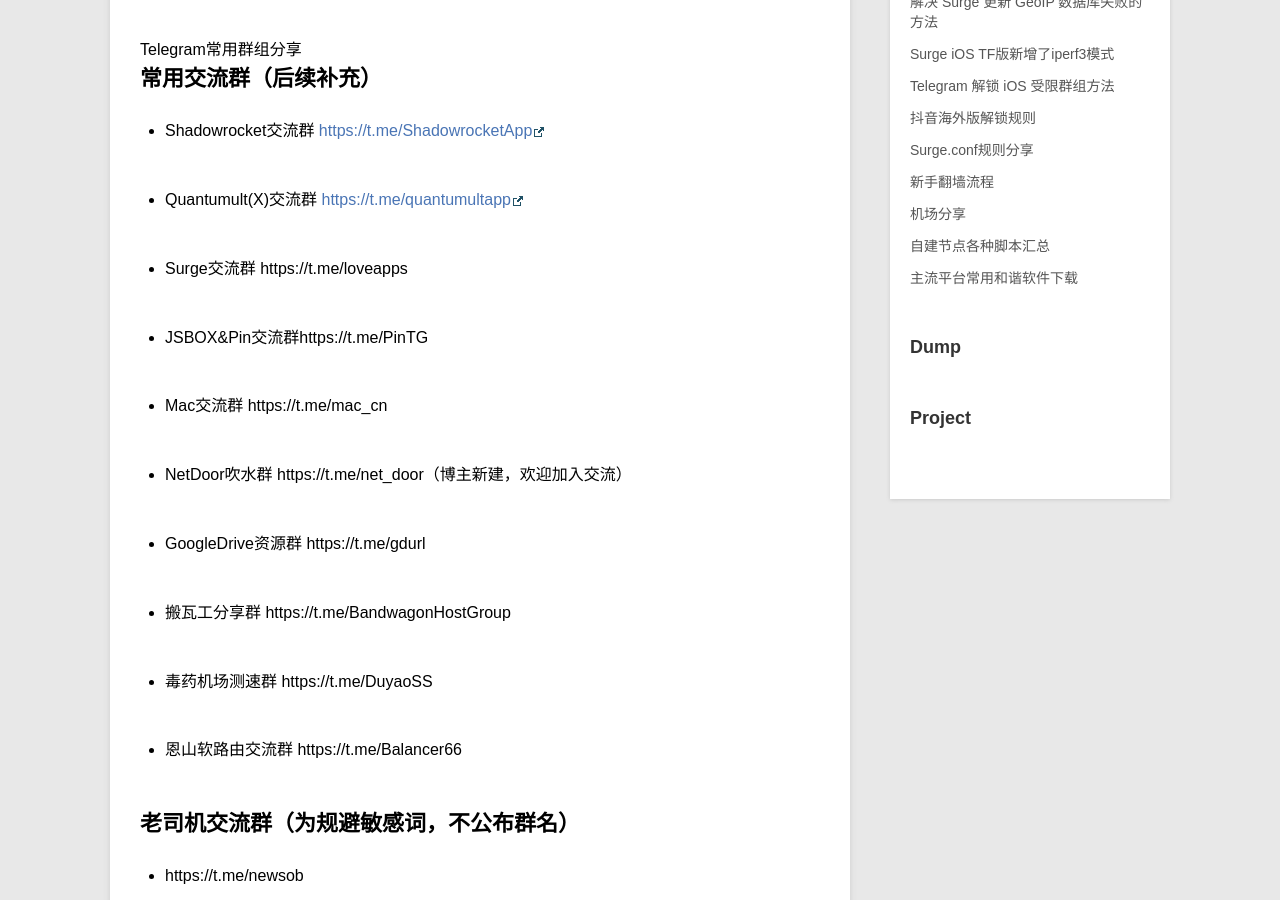
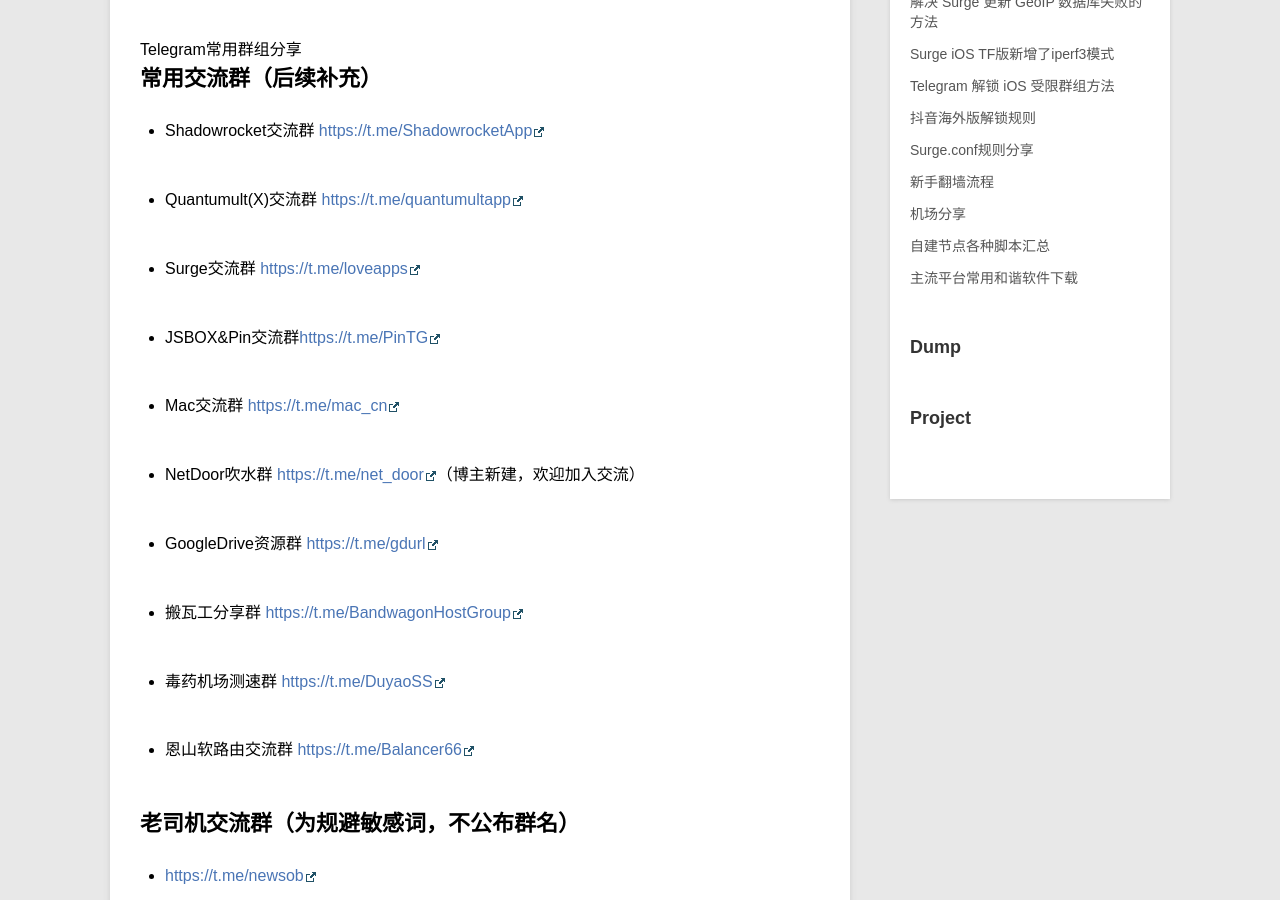
Before and after one commit to Darren-X1/Net-Door, a Jekyll site: the page built from _posts/blog/2020-01-19-tg-group.md, in a window 1280 px wide and 900 px high, scrolled down 219 px. Built offline with Jekyll 4.4.1, drawn with Linux system fonts in a browser that asks for light colours; part of the change alters nothing that is shown.

```diff
--- a/_posts/blog/2020-01-19-tg-group.md
+++ b/_posts/blog/2020-01-19-tg-group.md
@@ -15,32 +15,41 @@ category: blog
 
 * Quantumult(X)交流群 [https://t.me/quantumultapp](https://t.me/quantumultapp)
 
-* Surge交流群 https://t.me/loveapps
+* Surge交流群 [https://t.me/loveapps](https://t.me/loveapps)
 
-* JSBOX&Pin交流群https://t.me/PinTG
+* JSBOX&Pin交流群[https://t.me/PinTG](https://t.me/PinTG)
 
-* Mac交流群 https://t.me/mac_cn
+* Mac交流群 [https://t.me/mac_cn](https://t.me/mac_cn)
 
-* NetDoor吹水群 https://t.me/net_door（博主新建，欢迎加入交流）
+* NetDoor吹水群 [https://t.me/net_door](https://t.me/net_door)（博主新建，欢迎加入交流）
 
-* GoogleDrive资源群 https://t.me/gdurl
+* GoogleDrive资源群 [https://t.me/gdurl](https://t.me/gdurl)
 
-* 搬瓦工分享群 https://t.me/BandwagonHostGroup
+* 搬瓦工分享群 [https://t.me/BandwagonHostGroup](https://t.me/BandwagonHostGroup)
 
-* 毒药机场测速群 https://t.me/DuyaoSS
+* 毒药机场测速群 [https://t.me/DuyaoSS](https://t.me/DuyaoSS)
 
-* 恩山软路由交流群 https://t.me/Balancer66
+* 恩山软路由交流群 [https://t.me/Balancer66](https://t.me/Balancer66)
 
 
 ## 老司机交流群（为规避敏感词，不公布群名）
 
-* https://t.me/newsob
-* https://t.me/qingsongzhai1
-* https://t.me/jiao_chuan
-* https://t.me/inindertalk
-* https://t.me/slutty_wife
-* https://t.me/xiaolabasaojie
-* https://t.me/gsdfsdf
-* https://t.me/luchucao
-* https://t.me/R18kr
-* https://t.me/girls_topless
+* [https://t.me/newsob](https://t.me/newsob)
+
+* [https://t.me/qingsongzhai1](https://t.me/qingsongzhai1)
+
+* [https://t.me/jiao_chuan](ttps://t.me/jiao_chuan)
+
+* [https://t.me/inindertalk](https://t.me/inindertalk)
+
+* [https://t.me/slutty_wife](https://t.me/slutty_wife)
+
+* [https://t.me/xiaolabasaojie](https://t.me/xiaolabasaojie)
+
+* [https://t.me/gsdfsdf](https://t.me/gsdfsdf)
+
+* [https://t.me/luchucao](https://t.me/luchucao)
+
+* [https://t.me/R18kr](https://t.me/R18kr)
+
+* [https://t.me/girls_topless](https://t.me/girls_topless)
```
